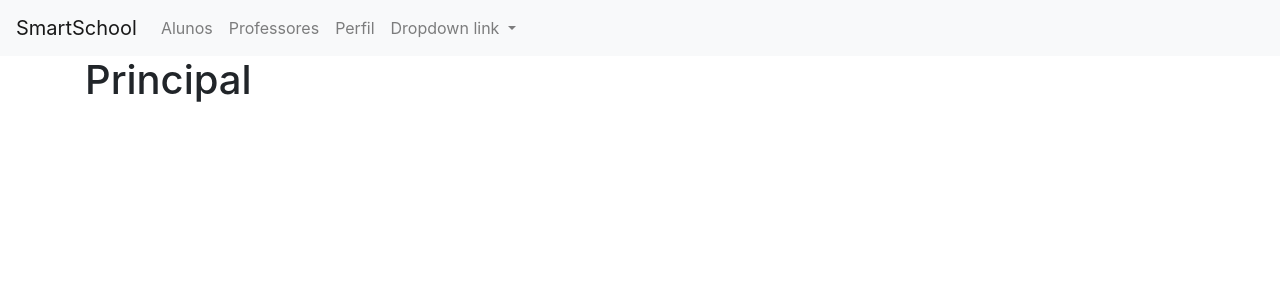
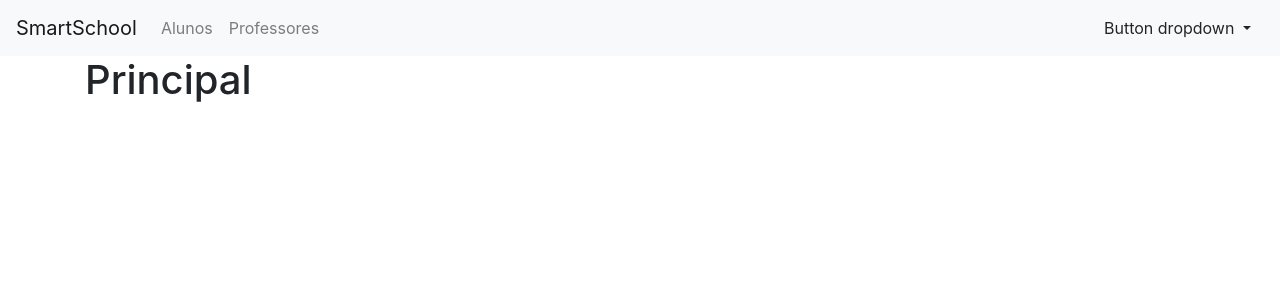
Before and after one commit to jonatas-cin-ufpe/CadastroProfessores-Alunos, an Angular app: page /dashboard in a window 1280 px wide. Shown: the top 300 px of the page. Built offline with nearby package versions, Linux system fonts and the light colour scheme.

Commit message:
Sistema de Login pronto

```diff
--- a/src/app/app.module.ts
+++ b/src/app/app.module.ts
@@ -1,5 +1,7 @@
 import { BrowserModule } from '@angular/platform-browser';
 import { NgModule } from '@angular/core';
+import { BsDropdownModule } from 'ngx-bootstrap/dropdown';
+import { BrowserAnimationsModule } from '@angular/platform-browser/animations';
 
 import { AppRoutingModule } from './app-routing.module';
 import { AppComponent } from './app.component';
@@ -22,7 +24,9 @@ import { TituloComponent } from './titulo/titulo.component';
    ],
   imports: [
     BrowserModule,
-    AppRoutingModule
+    AppRoutingModule,
+    BrowserAnimationsModule,
+    BsDropdownModule.forRoot()
   ],
   providers: [],
   bootstrap: [AppComponent]
--- a/src/app/nav/nav.component.html
+++ b/src/app/nav/nav.component.html
@@ -4,26 +4,24 @@
     <span class="navbar-toggler-icon"></span>
   </button>
   <div class="collapse navbar-collapse" id="navbarNavDropdown">
-    <ul class="navbar-nav">
+    <ul class="navbar-nav mr-auto">
       <li class="nav-item">
         <a routerLink="alunos" routerActiveLink="active" class="nav-link">Alunos</a>
       </li>
       <li class="nav-item">
         <a routerLink="professores" routerActiveLink="active" class="nav-link">Professores</a>
       </li>
-      <li class="nav-item">
-        <a routerLink="perfil" routerActiveLink="active" class="nav-link">Perfil</a>
-      </li>
-      <li class="nav-item dropdown">
-        <a class="nav-link dropdown-toggle" href="#" id="navbarDropdownMenuLink" role="button" data-toggle="dropdown" aria-haspopup="true" aria-expanded="false">
-          Dropdown link
-        </a>
-        <div class="dropdown-menu" aria-labelledby="navbarDropdownMenuLink">
-          <a class="dropdown-item" href="#">Action</a>
-          <a class="dropdown-item" href="#">Another action</a>
-          <a class="dropdown-item" href="#">Something else here</a>
-        </div>
-      </li>
     </ul>
+    <div class="btn-group" dropdown>
+      <button id="button-basic" dropdownToggle type="button" class="btn btn-sencodary dropdown-toggle"
+              aria-controls="dropdown-basic">
+        Button dropdown <span class="caret"></span>
+      </button>
+      <ul id="dropdown-basic" *dropdownMenu class="dropdown-menu"
+          role="menu" aria-labelledby="button-basic">
+        <li role="menuitem"><a routerLink="perfil" class="dropdown-item">Perfil</a></li>
+        <li role="menuitem"><a class="dropdown-item" href="#">Sair</a></li>
+      </ul>
+    </div>
   </div>
 </nav>
```
